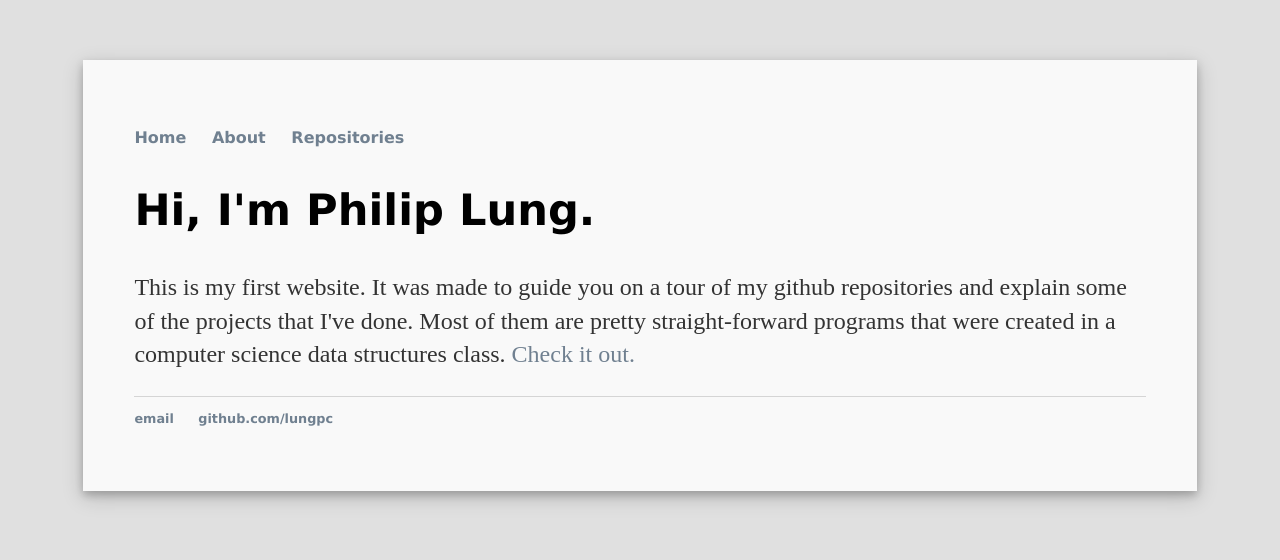
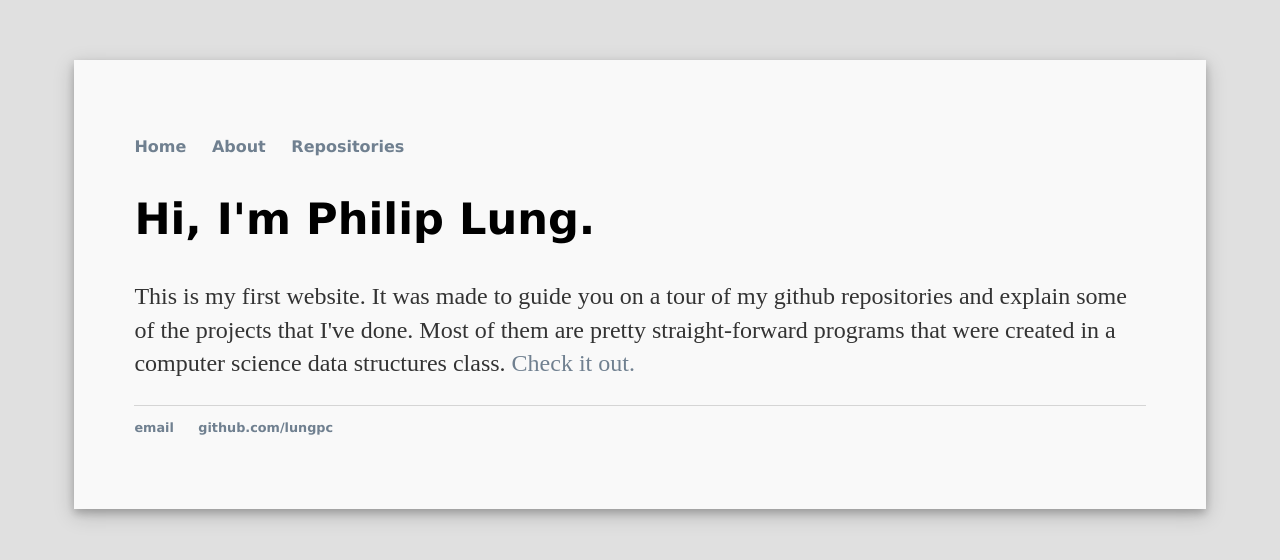
Before and after one commit to lungpc/lungpc.github.io, a Jekyll site: the page built from index.html, in a window 1280 px wide. Shown: the top 560 px of the page. Built offline with Jekyll 4.4.1, drawn with Linux system fonts in a browser that asks for light colours.

Commit message:
Update style.css

```diff
--- a/css/style.css
+++ b/css/style.css
@@ -5,7 +5,7 @@ body {
 #container {
     height: 80%;
     width: 80%;
-    padding: 51px;
+    padding: 60px;
     box-shadow: 0 4px 8px 0 rgba(0, 0, 0, 0.2), 0 6px 20px 0 rgba(0, 0, 0, 0.19);
     margin: 60px auto;
     /* off-white background */
```
